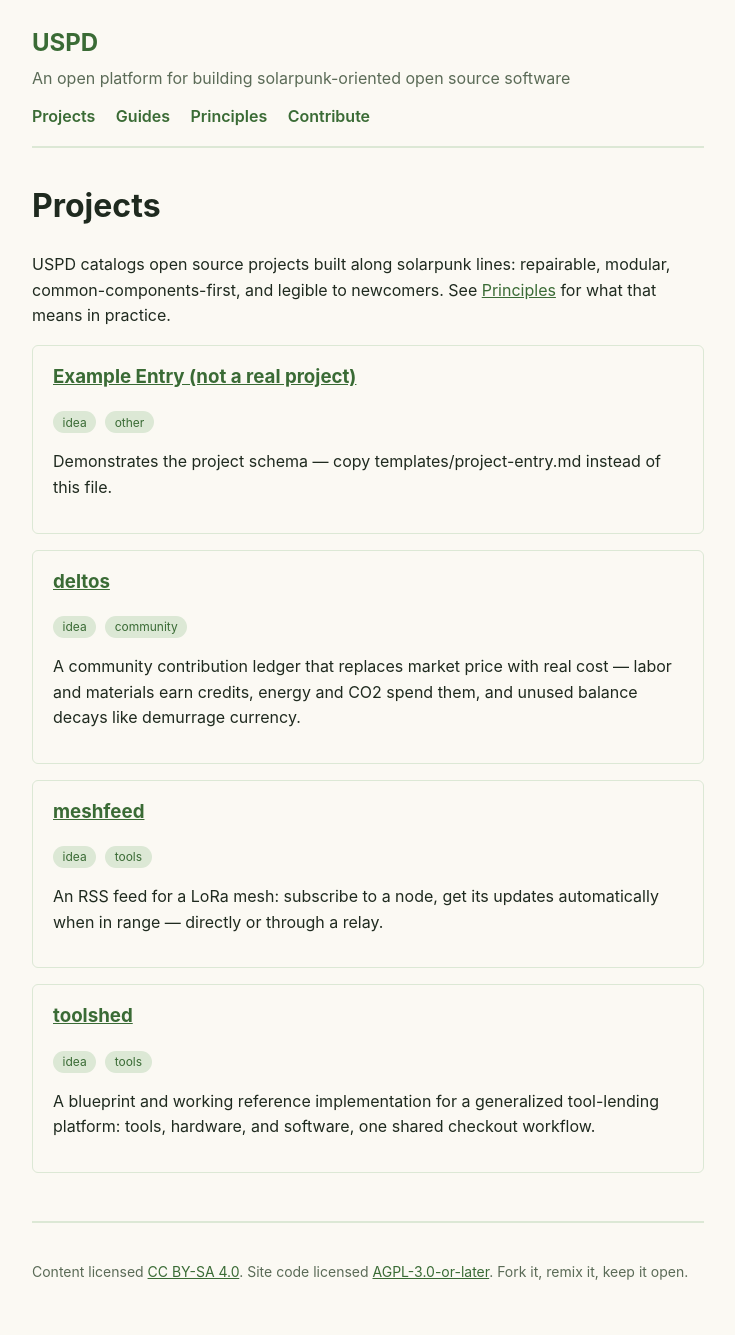
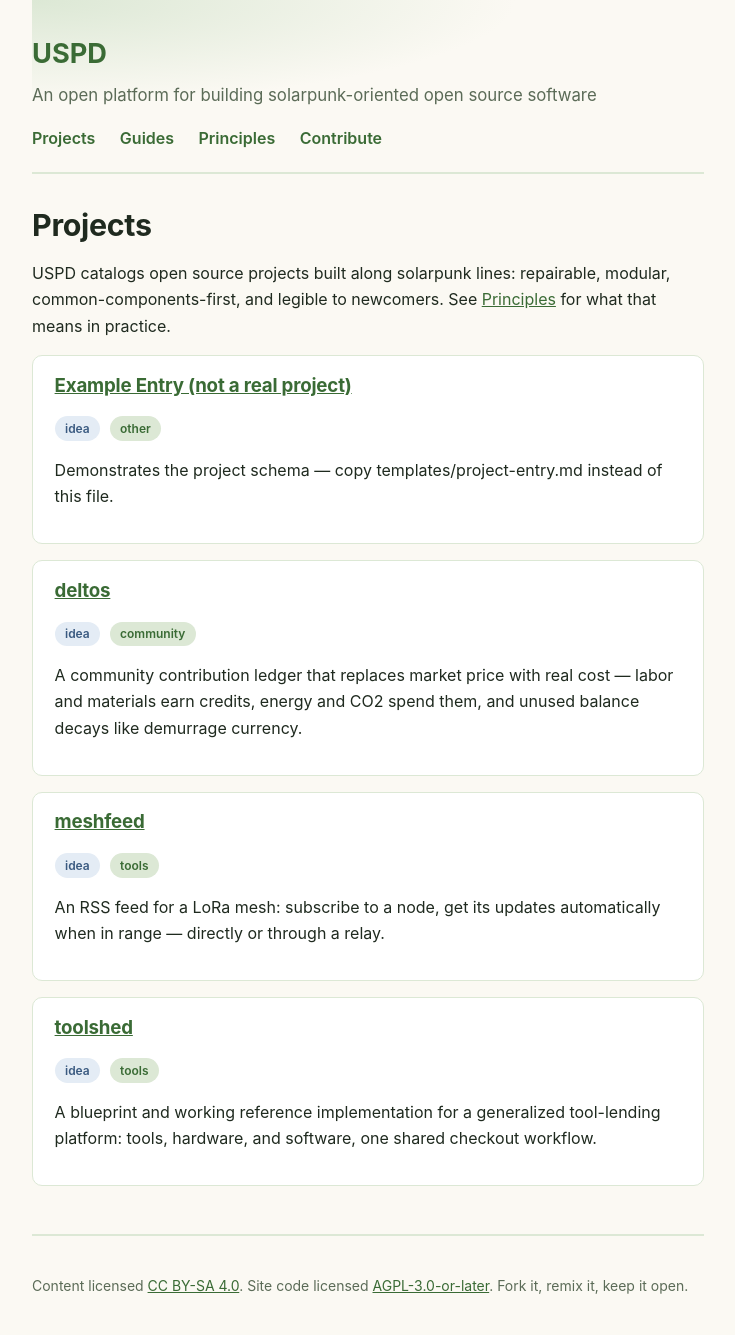
Before and after one commit to isidman/USPD, a Jekyll site: the page built from index.md, in a window 1280 px wide. Shown: the whole page, without its empty margins (272-1007 px from the left). Built offline with Jekyll 4.4.1, drawn with Linux system fonts in a browser that asks for light colours.

Commit message:
Refresh site UI/UX: dark mode, status-colored badges, anime.js entrance animation
Refines the existing green/cream palette rather than replacing it (same
family, both light and dark variants now defined via prefers-color-scheme,
so a night reader isn't dropped into a harsh white page).

Status and difficulty badges are now color-coded (idea/active/mature/
archived; beginner/intermediate/advanced) following a seed-to-mature-
to-dormant metaphor, so a project's status reads at a glance instead of
needing the label text.

Cards get a subtle hover lift and a staggered fade-in entrance animation
via anime.js (pinned v3.2.2, loaded from jsdelivr). This is a real
departure from the site's previous zero-JS posture (CLAUDE.md rule 6),
done because it was explicitly requested rather than on its own
initiative -- and built as strict progressive enhancement to keep the
regression small: every .reveal element is fully visible by default in
plain CSS, and assets/js/site.js only ever adds motion on top if
anime.js loaded AND the visitor hasn't set prefers-reduced-motion.

Verified, not assumed: real Playwright passes confirmed (1) the
animation actually runs and interpolates opacity when anime.js loads
(fetched the real npm package since this sandbox's own network policy
blocks the CDN domains -- unrelated to what a real visitor's browser
will reach), (2) content stays fully visible immediately under
prefers-reduced-motion, and (3) content stays fully visible with the
CDN request blocked entirely, proving the no-JS/CDN-down fallback
actually holds rather than just being asserted in a comment.

Co-Authored-By: Claude Sonnet 5 <noreply@anthropic.com>
Claude-Session: https://claude.ai/code/session_01LkqVYif4XVpSP4ZJTXSjB2

```diff
--- a/_layouts/default.html
+++ b/_layouts/default.html
@@ -9,7 +9,7 @@
 </head>
 <body>
   <div class="wrapper">
-    <header class="site-header">
+    <header class="site-header reveal">
       <a class="site-title" href="{{ '/' | relative_url }}">{{ site.title }}</a>
       <p class="tagline">{{ site.tagline }}</p>
       <nav class="site-nav">
--- a/_layouts/guide.html
+++ b/_layouts/guide.html
@@ -1,10 +1,10 @@
 ---
 layout: default
 ---
-<article>
+<article class="reveal">
   <h1>{{ page.title }}</h1>
   <p class="meta">
-    {% if page.difficulty %}<span class="badge">{{ page.difficulty }}</span>{% endif %}
+    {% if page.difficulty %}<span class="badge" data-difficulty="{{ page.difficulty }}">{{ page.difficulty }}</span>{% endif %}
   </p>
 
   {% if page.summary %}<p><em>{{ page.summary }}</em></p>{% endif %}
--- a/_layouts/project.html
+++ b/_layouts/project.html
@@ -1,10 +1,10 @@
 ---
 layout: default
 ---
-<article>
+<article class="reveal">
   <h1>{{ page.title }}</h1>
   <p class="meta">
-    <span class="badge">{{ page.status }}</span>
+    <span class="badge" data-status="{{ page.status }}">{{ page.status }}</span>
     <span class="badge">{{ page.category }}</span>
     {% if page.license %}<span class="badge">{{ page.license }}</span>{% endif %}
   </p>
--- a/assets/css/style.css
+++ b/assets/css/style.css
@@ -1,10 +1,63 @@
 :root {
   --color-bg: #fbf9f3;
+  --color-surface: #ffffff;
   --color-text: #1f2a1f;
   --color-accent: #3a6b35;
   --color-accent-light: #dce8d5;
+  --color-highlight: #8ada29; /* the "solarpunk lime" nod — used sparingly, for hover/focus energy */
   --color-muted: #5b6b57;
+  --color-border: #dce8d5;
   --max-width: 42rem;
+  --radius: 10px;
+
+  /* Status colors follow a seed → sprout → mature → dormant metaphor. */
+  --status-idea-bg: #e4ecf5;
+  --status-idea-fg: #3a5a80;
+  --status-active-bg: #dff2d8;
+  --status-active-fg: #2f6b28;
+  --status-mature-bg: #cfe3c8;
+  --status-mature-fg: #234f1f;
+  --status-archived-bg: #e8e8e4;
+  --status-archived-fg: #6b6b63;
+
+  --difficulty-beginner-bg: #dff2d8;
+  --difficulty-beginner-fg: #2f6b28;
+  --difficulty-intermediate-bg: #f5e9c8;
+  --difficulty-intermediate-fg: #8a6a1f;
+  --difficulty-advanced-bg: #f2ddd3;
+  --difficulty-advanced-fg: #9a4a2f;
+}
+
+/* Dark mode: same hues, re-tuned for a dark background instead of a
+   different palette — a night reader shouldn't feel like they landed on
+   a different site. */
+@media (prefers-color-scheme: dark) {
+  :root {
+    --color-bg: #14201a;
+    --color-surface: #1b2a22;
+    --color-text: #e9f2e6;
+    --color-accent: #8fd982;
+    --color-accent-light: #2b3d31;
+    --color-highlight: #c8ec5f;
+    --color-muted: #a3b7a8;
+    --color-border: #2b3d31;
+
+    --status-idea-bg: #223347;
+    --status-idea-fg: #9cc0ea;
+    --status-active-bg: #234a24;
+    --status-active-fg: #a9e69c;
+    --status-mature-bg: #1c3a1c;
+    --status-mature-fg: #8fd982;
+    --status-archived-bg: #2a2e29;
+    --status-archived-fg: #a8ada4;
+
+    --difficulty-beginner-bg: #234a24;
+    --difficulty-beginner-fg: #a9e69c;
+    --difficulty-intermediate-bg: #3f3620;
+    --difficulty-intermediate-fg: #e0c273;
+    --difficulty-advanced-bg: #3d2620;
+    --difficulty-advanced-fg: #e0a288;
+  }
 }
 
 * {
@@ -17,7 +70,8 @@ body {
   background: var(--color-bg);
   color: var(--color-text);
   font-family: -apple-system, BlinkMacSystemFont, "Segoe UI", Helvetica, Arial, sans-serif;
-  line-height: 1.6;
+  line-height: 1.65;
+  transition: background-color 0.3s ease, color 0.3s ease;
 }
 
 .wrapper {
@@ -25,44 +79,76 @@ body {
   margin: 0 auto;
 }
 
+h1, h2, h3 {
+  line-height: 1.25;
+  letter-spacing: -0.01em;
+}
+
+h1 { font-size: 1.9rem; margin: 0.4em 0 0.5em; }
+h2 { font-size: 1.3rem; margin: 1.6em 0 0.6em; }
+
 header.site-header {
-  padding: 1.5rem 0 1rem;
-  border-bottom: 2px solid var(--color-accent-light);
+  padding: 2rem 0 1.25rem;
+  border-bottom: 2px solid var(--color-border);
   margin-bottom: 2rem;
+  background: radial-gradient(ellipse 120% 100% at 0% 0%, var(--color-accent-light) 0%, transparent 60%);
 }
 
 header.site-header a.site-title {
-  font-size: 1.5rem;
+  font-size: 1.7rem;
   font-weight: 700;
   color: var(--color-accent);
   text-decoration: none;
+  transition: color 0.2s ease;
+}
+
+header.site-header a.site-title:hover {
+  color: var(--color-highlight);
 }
 
 header.site-header p.tagline {
-  margin: 0.25rem 0 0.75rem;
+  margin: 0.3rem 0 1rem;
   color: var(--color-muted);
+  font-size: 1.05rem;
 }
 
 nav.site-nav a {
-  margin-right: 1rem;
+  margin-right: 1.25rem;
   color: var(--color-accent);
   text-decoration: none;
   font-weight: 600;
+  padding-bottom: 0.2rem;
+  border-bottom: 2px solid transparent;
+  transition: border-color 0.2s ease, color 0.2s ease;
 }
 
-nav.site-nav a:hover {
-  text-decoration: underline;
+nav.site-nav a:hover,
+nav.site-nav a:focus-visible {
+  color: var(--color-highlight);
+  border-bottom-color: var(--color-highlight);
 }
 
 a {
   color: var(--color-accent);
 }
 
+a:hover {
+  color: var(--color-highlight);
+}
+
 .card {
-  border: 1px solid var(--color-accent-light);
-  border-radius: 6px;
-  padding: 1rem 1.25rem;
+  background: var(--color-surface);
+  border: 1px solid var(--color-border);
+  border-radius: var(--radius);
+  padding: 1.1rem 1.35rem;
   margin-bottom: 1rem;
+  transition: transform 0.2s ease, box-shadow 0.2s ease, border-color 0.2s ease;
+}
+
+.card:hover {
+  transform: translateY(-2px);
+  border-color: var(--color-accent);
+  box-shadow: 0 8px 20px -12px rgba(0, 0, 0, 0.25);
 }
 
 .card h3 {
@@ -79,15 +165,41 @@ a {
   background: var(--color-accent-light);
   color: var(--color-accent);
   border-radius: 999px;
-  padding: 0.1rem 0.6rem;
+  padding: 0.15rem 0.65rem;
   font-size: 0.75rem;
-  margin-right: 0.3rem;
+  font-weight: 600;
+  margin-right: 0.35rem;
 }
+
+/* Status/difficulty badges read as color at a glance — a seed (idea) is
+   blue, a sprout (active) is bright green, mature growth is deep green,
+   and archived work fades to gray, the way an actual garden bed would. */
+.badge[data-status="idea"]        { background: var(--status-idea-bg);        color: var(--status-idea-fg); }
+.badge[data-status="active"]      { background: var(--status-active-bg);      color: var(--status-active-fg); }
+.badge[data-status="mature"]      { background: var(--status-mature-bg);      color: var(--status-mature-fg); }
+.badge[data-status="archived"]    { background: var(--status-archived-bg);    color: var(--status-archived-fg); }
+.badge[data-difficulty="beginner"]     { background: var(--difficulty-beginner-bg);     color: var(--difficulty-beginner-fg); }
+.badge[data-difficulty="intermediate"] { background: var(--difficulty-intermediate-bg); color: var(--difficulty-intermediate-fg); }
+.badge[data-difficulty="advanced"]     { background: var(--difficulty-advanced-bg);     color: var(--difficulty-advanced-fg); }
 
 footer.site-footer {
   margin-top: 3rem;
   padding: 1.5rem 0;
-  border-top: 2px solid var(--color-accent-light);
+  border-top: 2px solid var(--color-border);
   color: var(--color-muted);
   font-size: 0.875rem;
 }
+
+/* --- Progressive-enhancement animation hooks ---
+   Elements marked .reveal are FULLY VISIBLE by default. JS (assets/js/site.js)
+   only ever *adds* a transform/opacity via anime.js if it loaded successfully
+   and the visitor hasn't asked for reduced motion — it never hides content
+   that JS might fail to reveal. See assets/js/site.js for the guard. */
+@media (prefers-reduced-motion: reduce) {
+  .card {
+    transition: none;
+  }
+  .card:hover {
+    transform: none;
+  }
+}
--- /dev/null
+++ b/assets/js/site.js
@@ -0,0 +1,28 @@
+// Progressive enhancement only. Every element this touches is already
+// fully visible via plain CSS — this script's job is to make things that
+// are already there ease in, never to reveal things that were hidden
+// waiting for JS. If anime.js fails to load (CDN down, ad blocker, no
+// JS at all), the page looks and works exactly the same, just without
+// the entrance motion.
+(function () {
+  if (typeof anime === "undefined") return;
+
+  var reducedMotion = window.matchMedia && window.matchMedia("(prefers-reduced-motion: reduce)").matches;
+  if (reducedMotion) return;
+
+  var targets = document.querySelectorAll(".reveal");
+  if (targets.length === 0) return;
+
+  // Set the "from" state and animate to "to" back-to-back, both after the
+  // real content has already rendered normally — there is no window in
+  // which the content is invisible waiting on this script.
+  anime.set(targets, { opacity: 0, translateY: 14 });
+  anime({
+    targets: targets,
+    opacity: [0, 1],
+    translateY: [14, 0],
+    delay: anime.stagger(70),
+    duration: 520,
+    easing: "easeOutQuad",
+  });
+})();
--- a/index.md
+++ b/index.md
@@ -10,10 +10,10 @@ modular, common-components-first, and legible to newcomers. See
 
 {% assign projects = site.projects | sort: "title" %}
 {% for project in projects %}
-<div class="card">
+<div class="card reveal">
   <h3><a href="{{ project.url | relative_url }}">{{ project.title }}</a></h3>
   <p class="meta">
-    <span class="badge">{{ project.status }}</span>
+    <span class="badge" data-status="{{ project.status }}">{{ project.status }}</span>
     <span class="badge">{{ project.category }}</span>
   </p>
   <p>{{ project.tagline }}</p>
```
Also changed, not shown: other parts of _layouts/default.html (+7 -0 lines), guides/index.md (+2 -2 lines).
